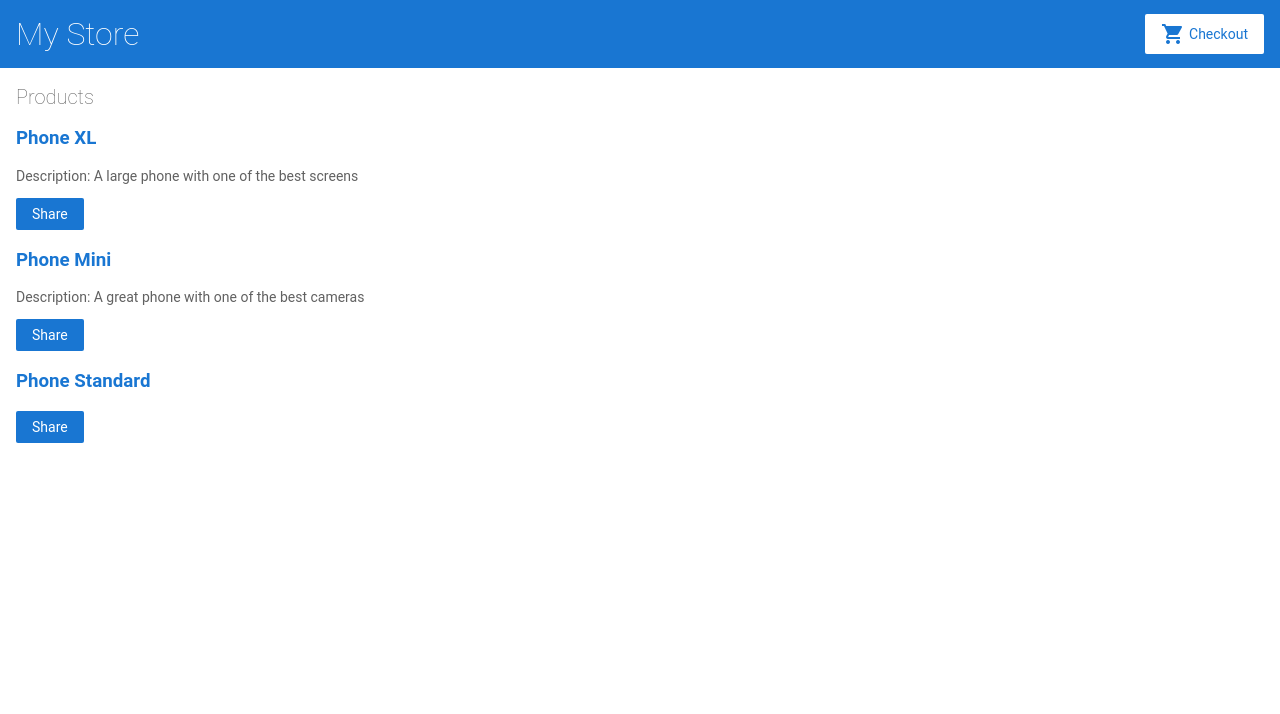
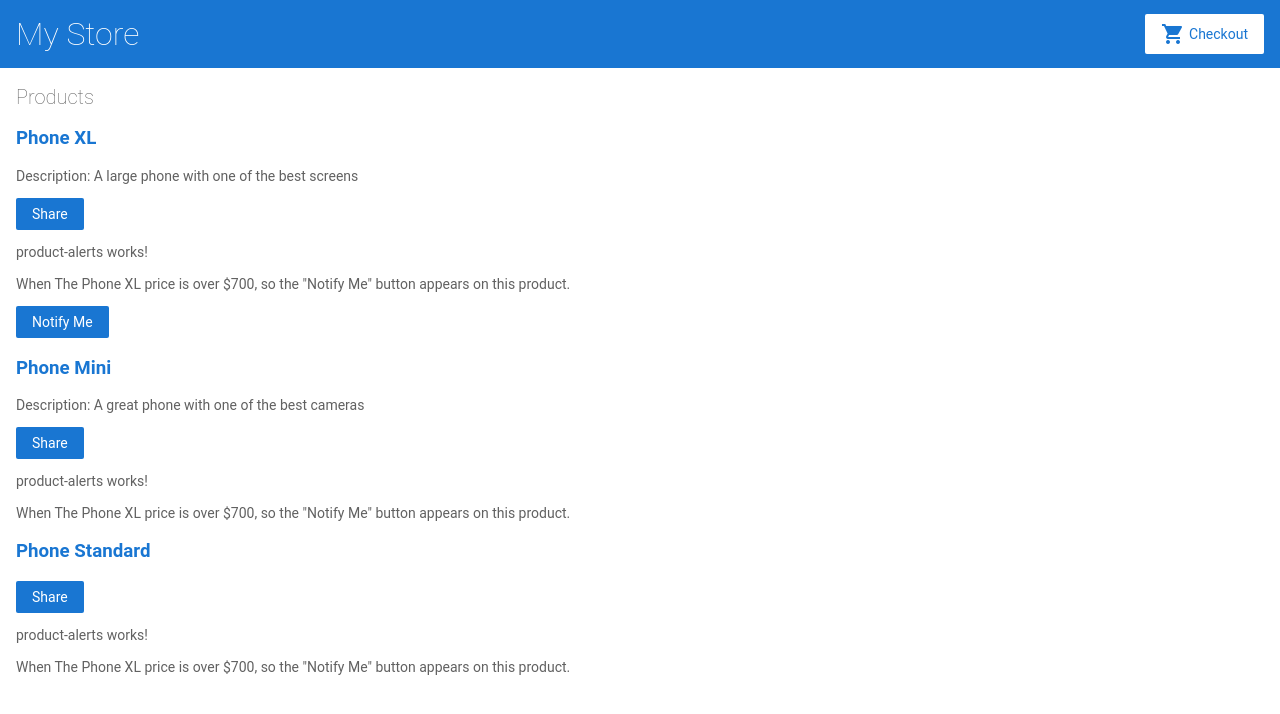
Before and after one commit to yusbelydg/angular-jdcbjp, an Angular app: page / in a window 1280 px wide. Shown: the top 714 px of the page. Built offline with nearby package versions, Linux system fonts and the light colour scheme.

Commit message:
3 files modified

```diff
--- a/src/app/product-alerts/product-alerts.component.html
+++ b/src/app/product-alerts/product-alerts.component.html
@@ -1,3 +1,8 @@
 <p>
 product-alerts works!
+<br/> <br/> When The Phone XL price is over $700, so the "Notify Me" button appears on this product.
 </p>
+
+<p *ngIf="product.price > 700">
+  <button>Notify Me</button>
+</p>
--- a/src/app/product-alerts/product-alerts.component.ts
+++ b/src/app/product-alerts/product-alerts.component.ts
@@ -7,7 +7,7 @@ import { Input } from '@angular/core';
   styleUrls: ['./product-alerts.component.css']
 })
 export class ProductAlertsComponent implements OnInit {
-
+  @Input() product;
   constructor() { }
 
   ngOnInit() {
--- a/src/app/product-list/product-list.component.html
+++ b/src/app/product-list/product-list.component.html
@@ -16,6 +16,11 @@
     Share
   </button>
 
+  <!-- The new product alert component takes a product as input from the product list. With that input, it shows or hides the "Notify Me" button, based on the price of the product. The Phone XL price is over $700, so the "Notify Me" button appears on that product. -->
+  <app-product-alerts
+    [product]="product">
+  </app-product-alerts>
+
 </div>
 
 <!--
```
